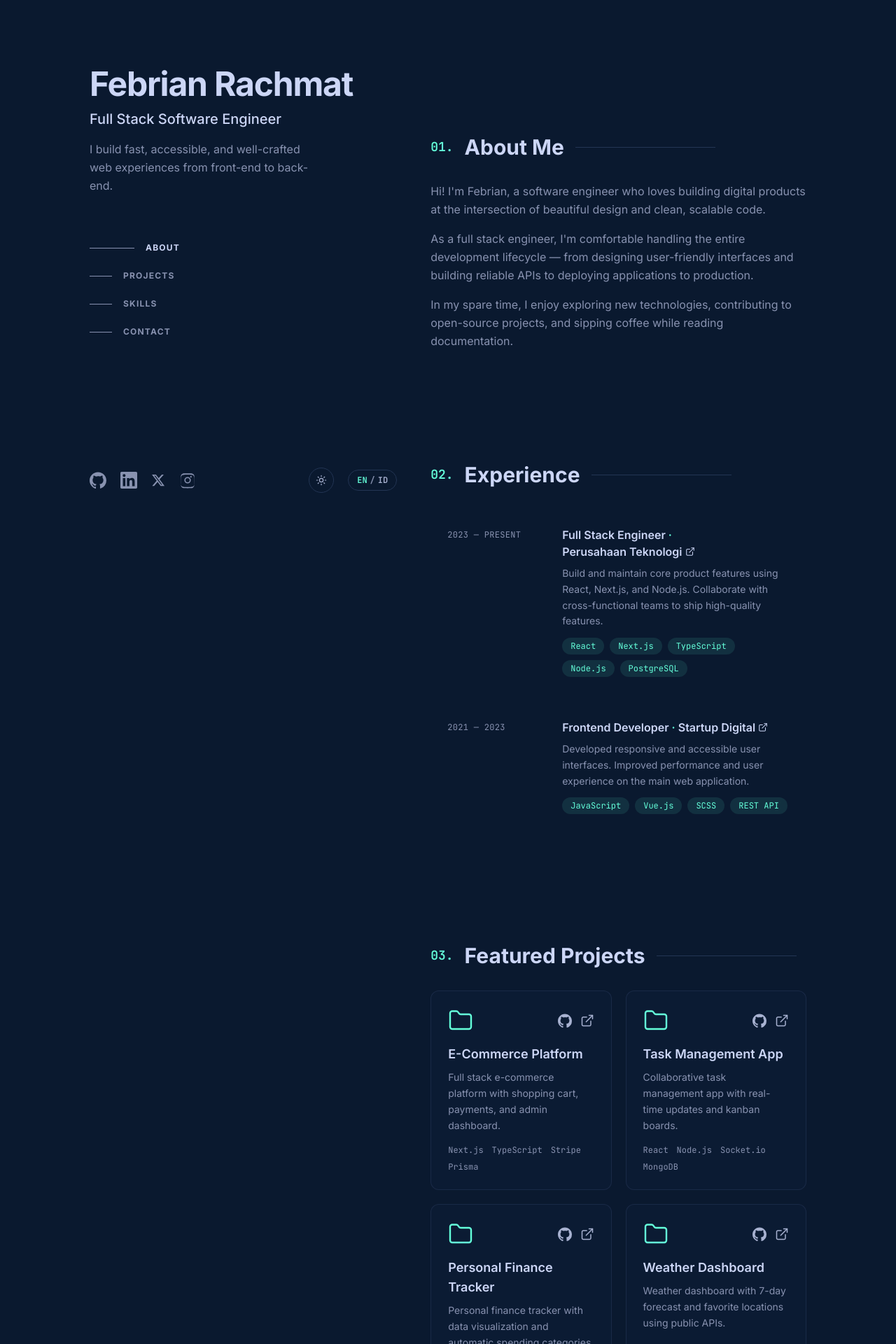
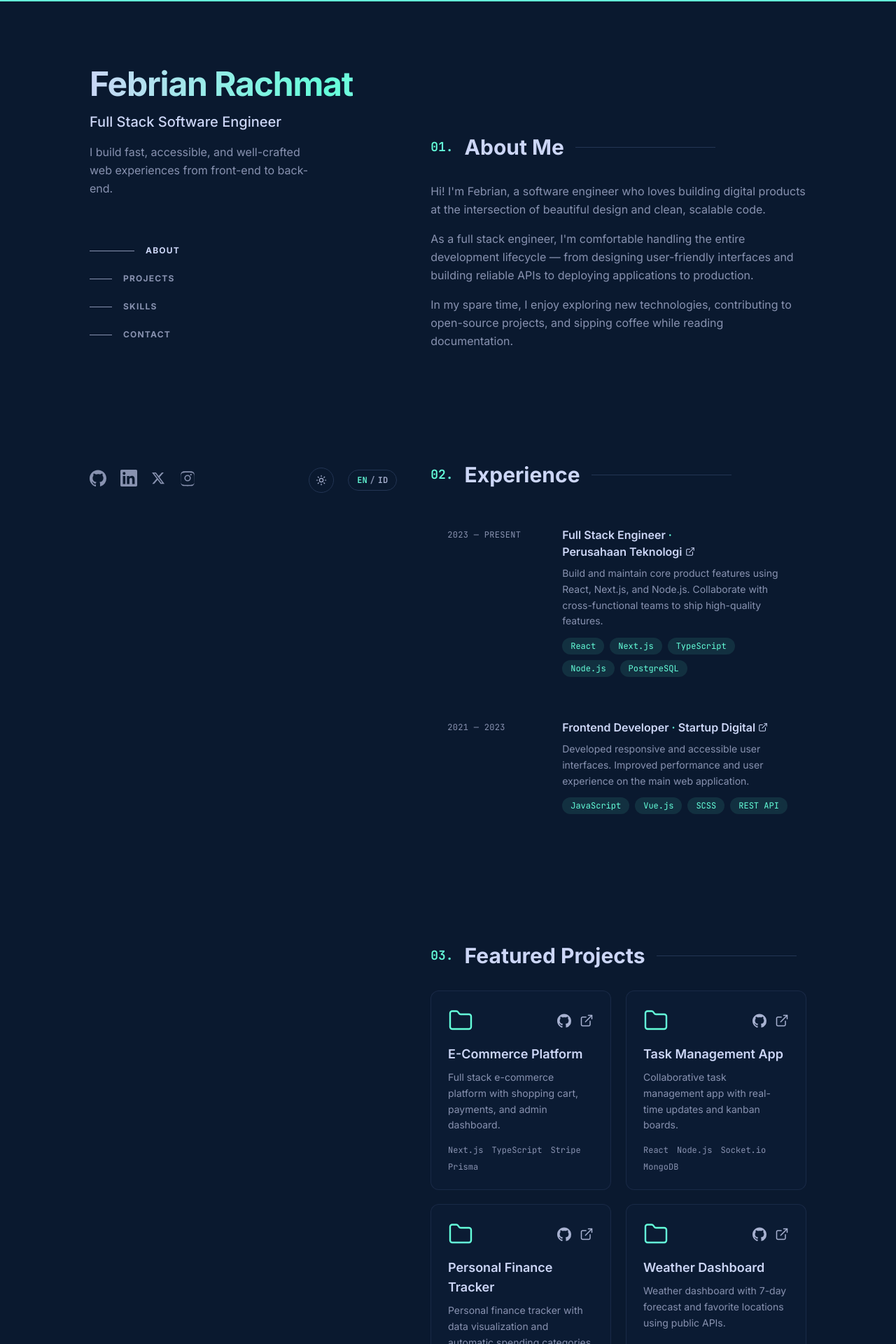
Before and after one commit to febrianrachmat/profile, a Next.js app: page / in a window 1280 px wide. Shown: the top 1920 px of the page at 70% size. Built offline with nearby package versions, Linux system fonts and the light colour scheme.

Commit message:
Add spring-based motion and micro-interactions
Add animated theme toggle, boop hover on icons, spring-based scroll reveals, an animated gradient name, 3D tilt on project cards, a magnetic contact button, and a scroll progress bar. All effects honor prefers-reduced-motion.

```diff
--- a/src/app/globals.css
+++ b/src/app/globals.css
@@ -126,6 +126,20 @@ body {
   .mono {
     @apply font-mono text-accent;
   }
+  .text-gradient {
+    background-image: linear-gradient(
+      100deg,
+      rgb(var(--color-slate-lighter)) 0%,
+      rgb(var(--color-accent)) 45%,
+      rgb(var(--color-slate-lighter)) 90%
+    );
+    background-size: 200% auto;
+    -webkit-background-clip: text;
+    background-clip: text;
+    color: transparent;
+    -webkit-text-fill-color: transparent;
+    animation: shimmer 6s linear infinite;
+  }
 }
 
 /* Spotlight overlay that follows the cursor */
@@ -141,4 +155,7 @@ body {
   html {
     scroll-behavior: auto;
   }
+  .text-gradient {
+    animation: none;
+  }
 }
--- a/src/app/page.tsx
+++ b/src/app/page.tsx
@@ -2,6 +2,7 @@
 
 import Loader from "@/components/Loader";
 import Spotlight from "@/components/Spotlight";
+import ScrollProgress from "@/components/ScrollProgress";
 import Sidebar from "@/components/Sidebar";
 import About from "@/components/sections/About";
 import Projects from "@/components/sections/Projects";
@@ -16,6 +17,7 @@ export default function Home() {
   return (
     <>
       <Loader />
+      <ScrollProgress />
       <Spotlight />
       <main className="relative z-10 mx-auto min-h-screen max-w-6xl px-6 sm:px-10 lg:flex lg:gap-12 lg:px-16">
         <Sidebar />
--- /dev/null
+++ b/src/components/Boop.tsx
@@ -0,0 +1,57 @@
+"use client";
+
+import { useEffect, useState, type ReactNode } from "react";
+import { motion, useReducedMotion } from "framer-motion";
+
+type BoopProps = {
+  children: ReactNode;
+  rotation?: number;
+  scale?: number;
+  x?: number;
+  y?: number;
+  timing?: number;
+  className?: string;
+};
+
+/**
+ * A "boop" micro-interaction (à la Josh W. Comeau): the element springs into a
+ * transform on hover and settles back even while still hovered.
+ */
+export default function Boop({
+  children,
+  rotation = 0,
+  scale = 1,
+  x = 0,
+  y = 0,
+  timing = 200,
+  className,
+}: BoopProps) {
+  const reduced = useReducedMotion();
+  const [active, setActive] = useState(false);
+
+  useEffect(() => {
+    if (!active) return;
+    const id = window.setTimeout(() => setActive(false), timing);
+    return () => window.clearTimeout(id);
+  }, [active, timing]);
+
+  if (reduced) {
+    return <span className={className}>{children}</span>;
+  }
+
+  return (
+    <motion.span
+      className={className}
+      style={{ display: "inline-flex" }}
+      onMouseEnter={() => setActive(true)}
+      animate={
+        active
+          ? { rotate: rotation, scale, x, y }
+          : { rotate: 0, scale: 1, x: 0, y: 0 }
+      }
+      transition={{ type: "spring", stiffness: 300, damping: 10 }}
+    >
+      {children}
+    </motion.span>
+  );
+}
--- /dev/null
+++ b/src/components/Magnetic.tsx
@@ -0,0 +1,55 @@
+"use client";
+
+import { useRef, type ReactNode } from "react";
+import { motion, useMotionValue, useSpring, useReducedMotion } from "framer-motion";
+
+type MagneticProps = {
+  children: ReactNode;
+  className?: string;
+  strength?: number;
+};
+
+/** Pulls its child slightly toward the cursor, springing back on leave. */
+export default function Magnetic({
+  children,
+  className,
+  strength = 0.35,
+}: MagneticProps) {
+  const reduced = useReducedMotion();
+  const ref = useRef<HTMLDivElement>(null);
+  const x = useMotionValue(0);
+  const y = useMotionValue(0);
+  const springConfig = { stiffness: 250, damping: 15, mass: 0.3 };
+  const springX = useSpring(x, springConfig);
+  const springY = useSpring(y, springConfig);
+
+  if (reduced) {
+    return <div className={className}>{children}</div>;
+  }
+
+  const handleMove = (e: React.MouseEvent<HTMLDivElement>) => {
+    const rect = ref.current?.getBoundingClientRect();
+    if (!rect) return;
+    const relX = e.clientX - (rect.left + rect.width / 2);
+    const relY = e.clientY - (rect.top + rect.height / 2);
+    x.set(relX * strength);
+    y.set(relY * strength);
+  };
+
+  const handleLeave = () => {
+    x.set(0);
+    y.set(0);
+  };
+
+  return (
+    <motion.div
+      ref={ref}
+      className={className}
+      onMouseMove={handleMove}
+      onMouseLeave={handleLeave}
+      style={{ x: springX, y: springY, display: "inline-flex" }}
+    >
+      {children}
+    </motion.div>
+  );
+}
--- a/src/components/Reveal.tsx
+++ b/src/components/Reveal.tsx
@@ -1,6 +1,6 @@
 "use client";
 
-import { motion } from "framer-motion";
+import { motion, useReducedMotion } from "framer-motion";
 import type { ReactNode } from "react";
 
 export default function Reveal({
@@ -12,13 +12,25 @@ export default function Reveal({
   delay?: number;
   className?: string;
 }) {
+  const reduced = useReducedMotion();
+
+  if (reduced) {
+    return <div className={className}>{children}</div>;
+  }
+
   return (
     <motion.div
       className={className}
-      initial={{ opacity: 0, y: 24 }}
+      initial={{ opacity: 0, y: 28 }}
       whileInView={{ opacity: 1, y: 0 }}
       viewport={{ once: true, margin: "-80px" }}
-      transition={{ duration: 0.5, delay, ease: "easeOut" }}
+      transition={{
+        type: "spring",
+        stiffness: 90,
+        damping: 18,
+        mass: 0.8,
+        delay,
+      }}
     >
       {children}
     </motion.div>
--- /dev/null
+++ b/src/components/ScrollProgress.tsx
@@ -0,0 +1,21 @@
+"use client";
+
+import { motion, useScroll, useSpring } from "framer-motion";
+
+/** A thin accent bar across the top of the page that fills with scroll. */
+export default function ScrollProgress() {
+  const { scrollYProgress } = useScroll();
+  const scaleX = useSpring(scrollYProgress, {
+    stiffness: 120,
+    damping: 28,
+    restDelta: 0.001,
+  });
+
+  return (
+    <motion.div
+      className="fixed inset-x-0 top-0 z-[90] h-0.5 origin-left bg-accent"
+      style={{ scaleX }}
+      aria-hidden
+    />
+  );
+}
--- a/src/components/Sidebar.tsx
+++ b/src/components/Sidebar.tsx
@@ -1,10 +1,11 @@
 "use client";
 
 import { useEffect, useState } from "react";
-import { motion } from "framer-motion";
+import { AnimatePresence, motion } from "framer-motion";
 import { profile } from "@/lib/content";
 import { useI18n } from "@/lib/i18n";
 import { useTheme } from "@/lib/theme";
+import Boop from "./Boop";
 import {
   GitHubIcon,
   InstagramIcon,
@@ -50,7 +51,7 @@ export default function Sidebar() {
         transition={{ duration: 0.6, delay: 0.1 }}
       >
         <div>
-          <h1 className="text-4xl font-bold tracking-tight text-slate-lighter sm:text-5xl">
+          <h1 className="text-gradient inline-block pb-1 text-4xl font-bold tracking-tight sm:text-5xl">
             {profile.name}
           </h1>
           <h2 className="mt-3 text-lg font-medium text-slate-lighter sm:text-xl">
@@ -93,29 +94,48 @@ export default function Sidebar() {
         transition={{ duration: 0.6, delay: 0.3 }}
       >
         <a href={profile.socials.github} target="_blank" rel="noreferrer" aria-label="GitHub" className="text-slate transition-colors hover:text-accent">
+          <Boop rotation={-12} scale={1.25}>
             <GitHubIcon className="h-6 w-6" />
+          </Boop>
         </a>
         <a href={profile.socials.linkedin} target="_blank" rel="noreferrer" aria-label="LinkedIn" className="text-slate transition-colors hover:text-accent">
+          <Boop rotation={-12} scale={1.25}>
             <LinkedInIcon className="h-6 w-6" />
+          </Boop>
         </a>
         <a href={profile.socials.twitter} target="_blank" rel="noreferrer" aria-label="Twitter / X" className="text-slate transition-colors hover:text-accent">
+          <Boop rotation={-12} scale={1.25}>
             <TwitterIcon className="h-5 w-5" />
+          </Boop>
         </a>
         <a href={profile.socials.instagram} target="_blank" rel="noreferrer" aria-label="Instagram" className="text-slate transition-colors hover:text-accent">
+          <Boop rotation={-12} scale={1.25}>
             <InstagramIcon className="h-6 w-6" />
+          </Boop>
         </a>
 
         <button
           onClick={toggleTheme}
-          className="ml-auto flex h-9 w-9 items-center justify-center rounded-full border border-navy-lighter text-slate-light transition-colors hover:border-accent hover:text-accent"
+          className="ml-auto flex h-9 w-9 items-center justify-center overflow-hidden rounded-full border border-navy-lighter text-slate-light transition-colors hover:border-accent hover:text-accent"
           aria-label="Toggle theme"
           title={theme === "dark" ? "Switch to light mode" : "Switch to dark mode"}
+        >
+          <AnimatePresence mode="wait" initial={false}>
+            <motion.span
+              key={theme}
+              initial={{ rotate: -90, scale: 0, opacity: 0 }}
+              animate={{ rotate: 0, scale: 1, opacity: 1 }}
+              exit={{ rotate: 90, scale: 0, opacity: 0 }}
+              transition={{ type: "spring", stiffness: 300, damping: 20 }}
+              className="flex items-center justify-center"
             >
               {theme === "dark" ? (
                 <SunIcon className="h-4 w-4" />
               ) : (
                 <MoonIcon className="h-4 w-4" />
               )}
+            </motion.span>
+          </AnimatePresence>
         </button>
 
         <button
--- /dev/null
+++ b/src/components/Tilt.tsx
@@ -0,0 +1,61 @@
+"use client";
+
+import { useRef, type ReactNode } from "react";
+import {
+  motion,
+  useMotionValue,
+  useSpring,
+  useTransform,
+  useReducedMotion,
+} from "framer-motion";
+
+type TiltProps = {
+  children: ReactNode;
+  className?: string;
+  max?: number;
+};
+
+/** Subtle 3D tilt that follows the pointer, with a soft spring return. */
+export default function Tilt({ children, className, max = 8 }: TiltProps) {
+  const reduced = useReducedMotion();
+  const ref = useRef<HTMLDivElement>(null);
+  const x = useMotionValue(0);
+  const y = useMotionValue(0);
+
+  const springConfig = { stiffness: 200, damping: 18, mass: 0.4 };
+  const rotateX = useSpring(useTransform(y, [-0.5, 0.5], [max, -max]), springConfig);
+  const rotateY = useSpring(useTransform(x, [-0.5, 0.5], [-max, max]), springConfig);
+
+  if (reduced) {
+    return <div className={className}>{children}</div>;
+  }
+
+  const handleMove = (e: React.MouseEvent<HTMLDivElement>) => {
+    const rect = ref.current?.getBoundingClientRect();
+    if (!rect) return;
+    x.set((e.clientX - rect.left) / rect.width - 0.5);
+    y.set((e.clientY - rect.top) / rect.height - 0.5);
+  };
+
+  const handleLeave = () => {
+    x.set(0);
+    y.set(0);
+  };
+
+  return (
+    <motion.div
+      ref={ref}
+      className={className}
+      onMouseMove={handleMove}
+      onMouseLeave={handleLeave}
+      style={{
+        rotateX,
+        rotateY,
+        transformStyle: "preserve-3d",
+        transformPerspective: 800,
+      }}
+    >
+      {children}
+    </motion.div>
+  );
+}
--- a/src/components/sections/Contact.tsx
+++ b/src/components/sections/Contact.tsx
@@ -3,6 +3,7 @@
 import { profile } from "@/lib/content";
 import { useI18n } from "@/lib/i18n";
 import Reveal from "../Reveal";
+import Magnetic from "../Magnetic";
 import { MailIcon } from "../Icons";
 
 export default function Contact() {
@@ -22,13 +23,15 @@ export default function Contact() {
         <p className="mx-auto mt-5 max-w-md leading-relaxed text-slate">
           {t("contactBody")}
         </p>
+        <Magnetic className="mt-8">
           <a
             href={`mailto:${profile.email}`}
-          className="mt-8 inline-flex items-center gap-2 rounded-md border border-accent px-7 py-4 font-mono text-sm text-accent transition-colors hover:bg-accent/10"
+            className="inline-flex items-center gap-2 rounded-md border border-accent px-7 py-4 font-mono text-sm text-accent transition-colors hover:bg-accent/10"
           >
             <MailIcon className="h-4 w-4" />
             {t("contactButton")}
           </a>
+        </Magnetic>
       </Reveal>
     </section>
   );
--- a/src/components/sections/Projects.tsx
+++ b/src/components/sections/Projects.tsx
@@ -3,6 +3,8 @@
 import { projects } from "@/lib/content";
 import { useI18n } from "@/lib/i18n";
 import Reveal from "../Reveal";
+import Tilt from "../Tilt";
+import Boop from "../Boop";
 import { ExternalLinkIcon, FolderIcon, GitHubIcon } from "../Icons";
 
 export default function Projects() {
@@ -17,10 +19,13 @@ export default function Projects() {
       </Reveal>
       <div className="grid gap-5 sm:grid-cols-2">
         {projects.map((project, i) => (
-          <Reveal key={project.title} delay={i * 0.05}>
+          <Reveal key={project.title} delay={i * 0.05} className="h-full">
+            <Tilt className="h-full">
             <article className="card card-interactive group flex h-full flex-col rounded-xl p-6 hover:-translate-y-1">
               <div className="mb-4 flex items-center justify-between">
-                <FolderIcon className="h-9 w-9 text-accent" />
+                <Boop rotation={-10} scale={1.15} y={-2}>
+                  <FolderIcon className="h-9 w-9 text-accent" />
+                </Boop>
                 <div className="flex items-center gap-3 text-slate-light">
                   {project.repo && (
                     <a
@@ -58,6 +63,7 @@ export default function Projects() {
                 ))}
               </ul>
             </article>
+            </Tilt>
           </Reveal>
         ))}
       </div>
```
Lines whose indentation alone changed are shown as unchanged.
